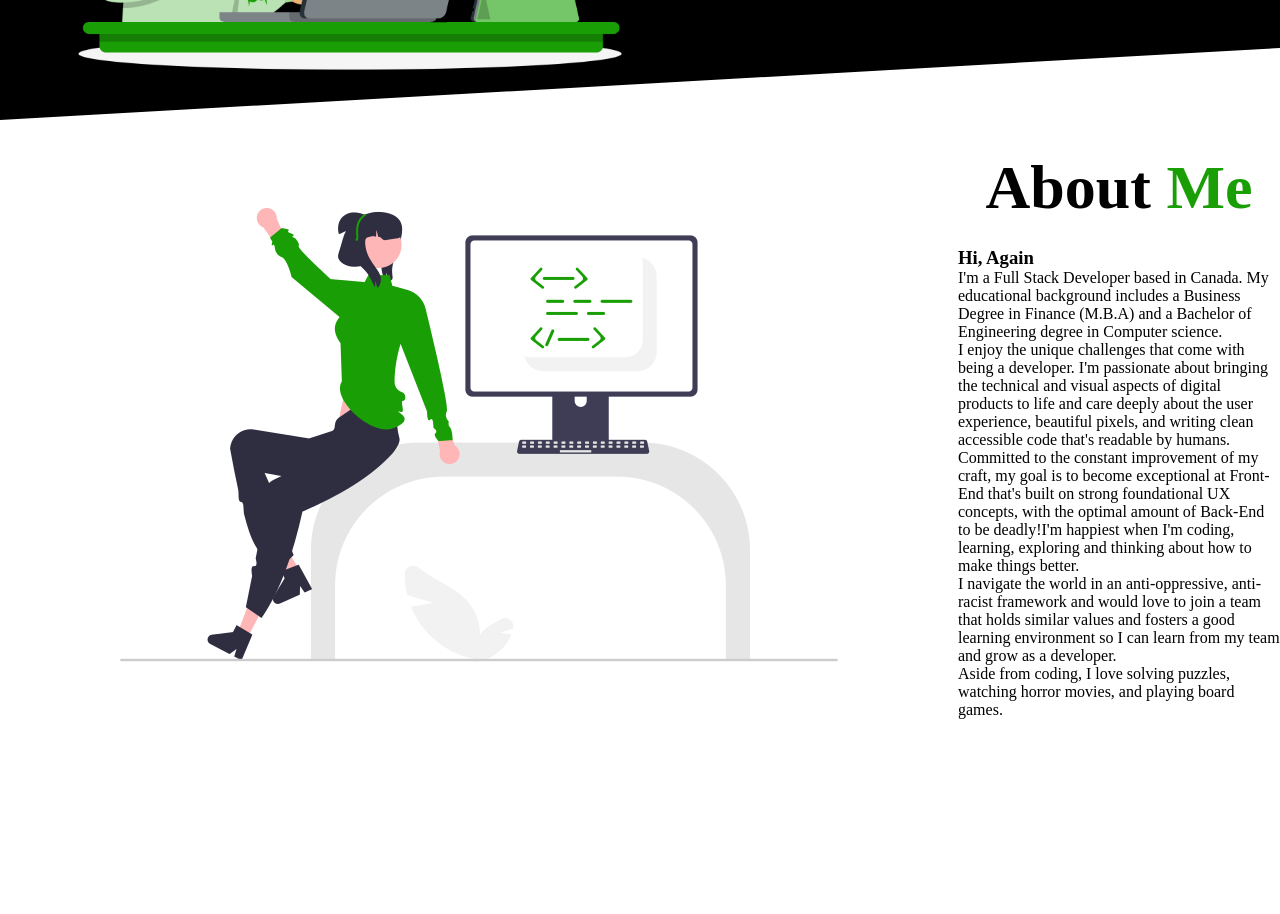
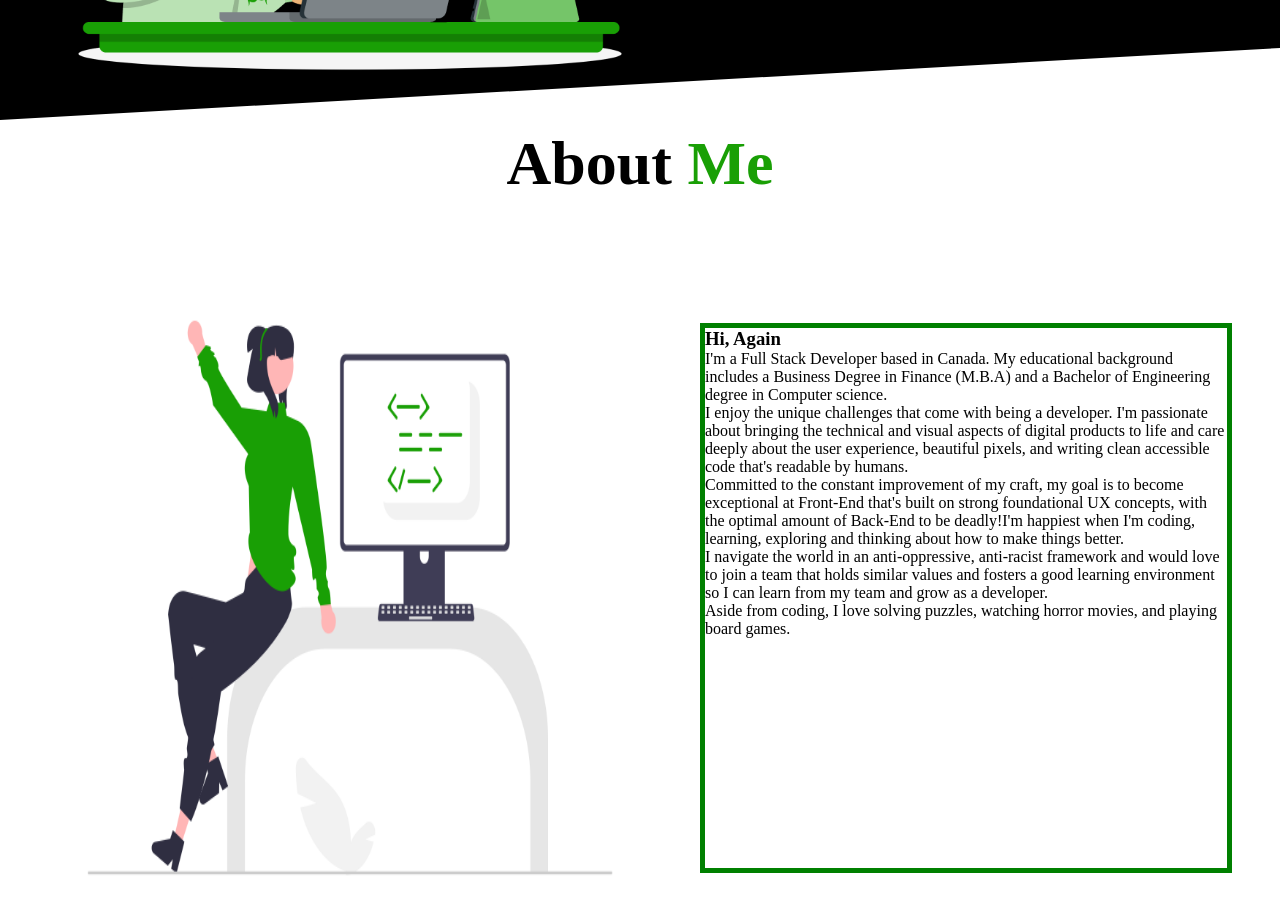
Before and after one commit to charuzain/my-portfolio, a plain HTML site: page index.html in a window 1280 px wide. Shown: the part 600-1514 px from the top of the page. Before the commit the page ends 1350 px from the top, so only its background shows below. Drawn offline with Linux system fonts and the light colour scheme.

Commit message:
Added html for about section

```diff
--- a/index.html
+++ b/index.html
@@ -45,28 +45,31 @@
 
     <!-- About-->
     <section class="about">
+      <h1>About <span>Me</span></h1>
       <div class="container">
-        <div>
+        <div class="about-image">
           <img
             src="./assets/undraw_Proud_coder_re_exuy.png"
             alt="Profile pic"
           />
         </div>
-        <div>
-          <h1>About <span>Me</span></h1>
+        <div class="about-me">
+          <!-- <h2>About <span>Me</span></h2> -->
           <h3>Hi, Again</h3>
           <p>
-             I'm a Full Stack Developer based in Canada. My educational background includes a Business Degree in Finance (M.B.A) and a Bachelor of Engineering degree in Computer science.<br>
+             I'm a Full Stack Developer based in Canada. My educational background includes a Business Degree in Finance (M.B.A) and a Bachelor of Engineering degree in Computer science.</p>
+  <p>
+             I enjoy the unique challenges that come with being a developer. I'm passionate about bringing the technical and visual aspects of digital products to life and care deeply about the user experience, beautiful pixels, and writing clean accessible code that's readable by humans.</p>
+             <p>
 
-             I enjoy the unique challenges that come with being a developer. I'm passionate about bringing the technical and visual aspects of digital products to life and care deeply about the user experience, beautiful pixels, and writing clean accessible code that's readable by humans.<br>
-
-             Committed to the constant improvement of my craft, my goal is to become exceptional at Front-End that's built on strong foundational UX concepts, with the optimal amount of Back-End to be deadly!I'm happiest when I'm coding, learning, exploring and thinking about how to make things better.<br>
-
-             I navigate the world in an anti-oppressive, anti-racist framework and would love to join a team that holds similar values and fosters a good learning environment so I can learn from my team and grow as a developer.<br>
-
+             Committed to the constant improvement of my craft, my goal is to become exceptional at Front-End that's built on strong foundational UX concepts, with the optimal amount of Back-End to be deadly!I'm happiest when I'm coding, learning, exploring and thinking about how to make things better.</p>
+           <p>
+             I navigate the world in an anti-oppressive, anti-racist framework and would love to join a team that holds similar values and fosters a good learning environment so I can learn from my team and grow as a developer.</p>
+</p>
              Aside from coding, I love solving puzzles, watching horror movies, and playing board games.
 
-          <br>
+
+
 
 
           </p>
```
